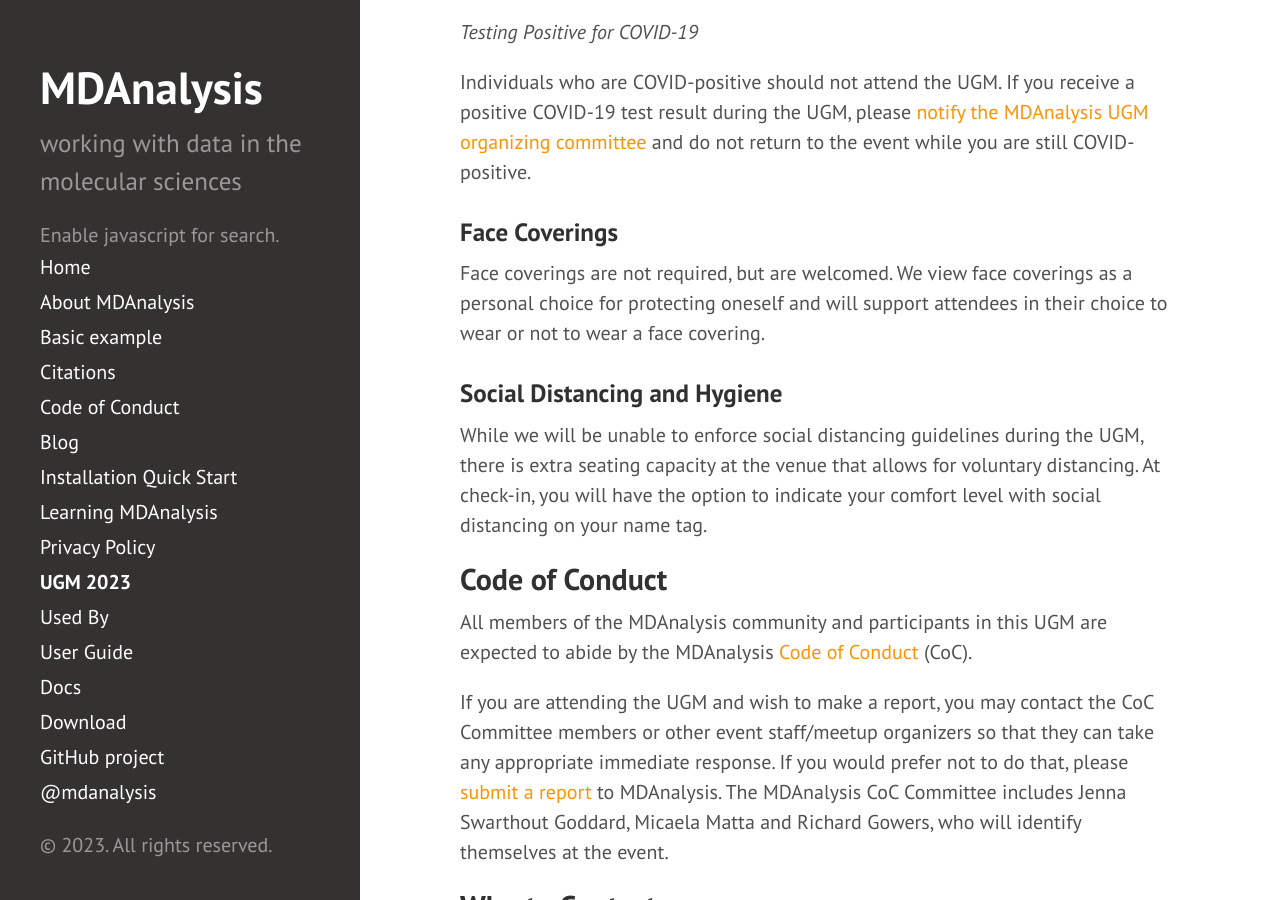
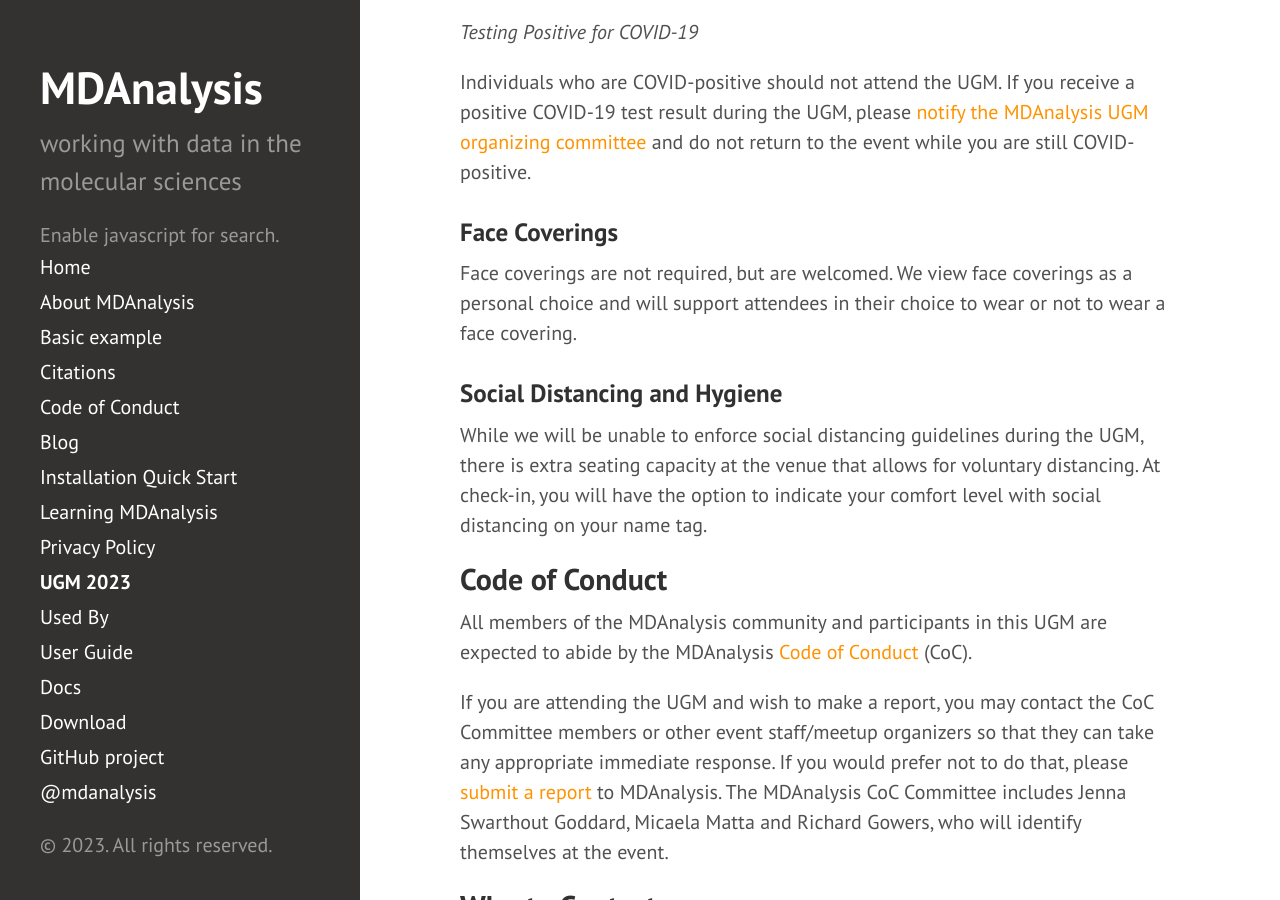
Before and after one commit to MDAnalysis/MDAnalysis.github.io, a Jekyll site: the page built from pages/ugm2023.md, in a window 1280 px wide and 900 px high, scrolled down 4423 px. Built offline with Jekyll 4.4.1, drawn with Linux system fonts in a browser that asks for light colours; comment, search, counter and statistics services are not loaded.

Commit message:
Remove "for protecting oneself" from reasoning for face coverings
Co-authored-by: Oliver Beckstein <orbeckst@gmail.com>

```diff
--- a/pages/ugm2023.md
+++ b/pages/ugm2023.md
@@ -85,7 +85,7 @@ A COVID-19 test result is not required to determine whether you can attend the U
 Individuals who are COVID-positive should not attend the UGM. If you receive a positive COVID-19 test result during the UGM, please [notify the MDAnalysis UGM organizing committee][ugm_email] and do not return to the event while you are still COVID-positive.
 
 ### Face Coverings
-Face coverings are not required, but are welcomed. We view face coverings as a personal choice for protecting oneself and will support attendees in their choice to wear or not to wear a face covering.
+Face coverings are not required, but are welcomed. We view face coverings as a personal choice and will support attendees in their choice to wear or not to wear a face covering.
 
 ### Social Distancing and Hygiene
 While we will be unable to enforce social distancing guidelines during the UGM, there is extra seating capacity at the venue that allows for voluntary distancing. At check-in, you will have the option to indicate your comfort level with social distancing on your name tag.
```
